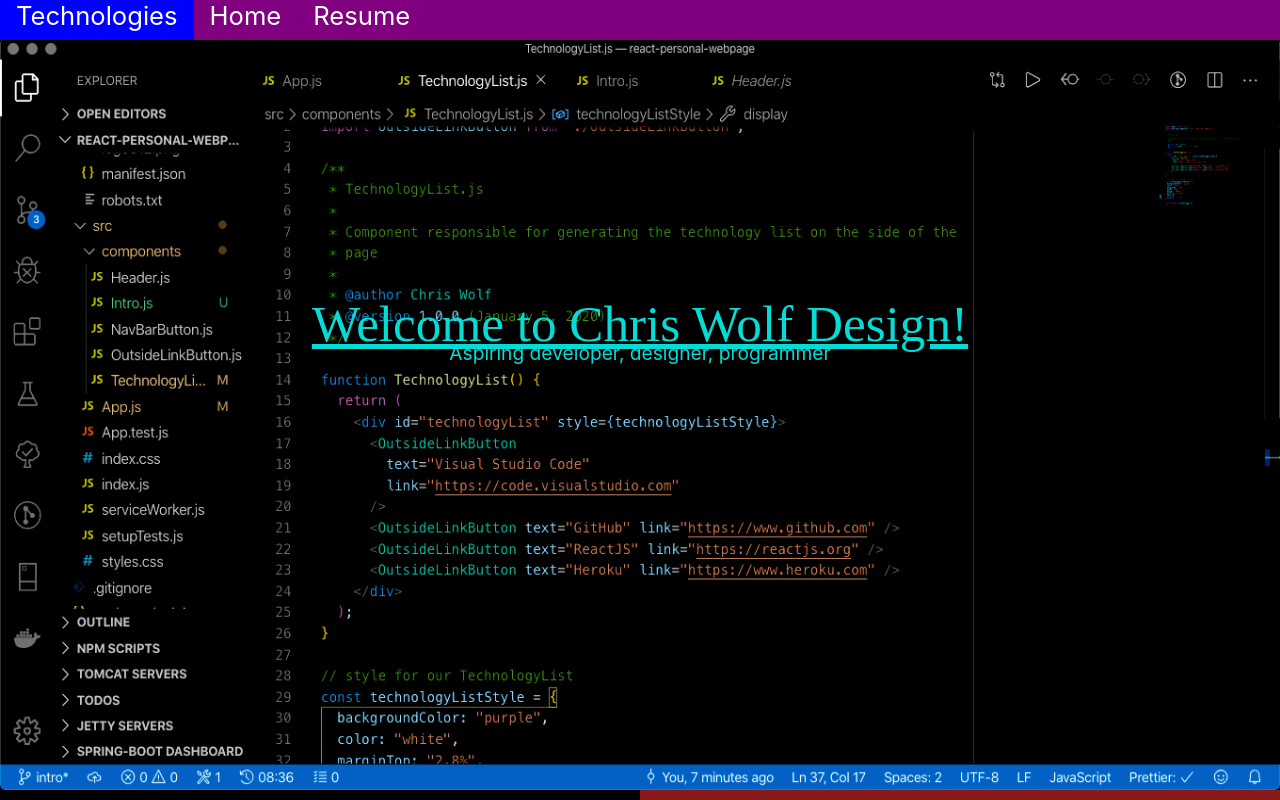
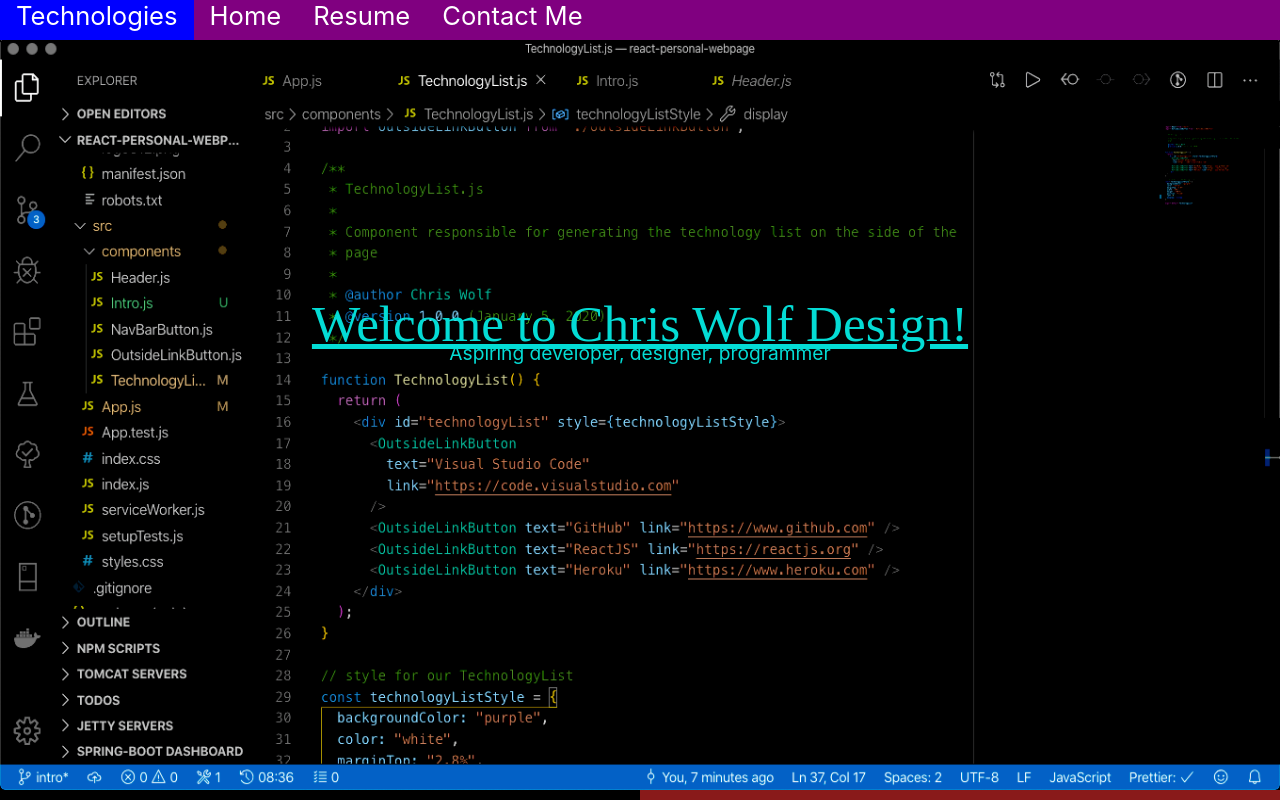
Before and after one commit to chriswolfdesign/chriswolfdesign, a React (Create React App) app: page / in a window 1280 px wide. Shown: the top 800 px of the page. Built offline with nearby package versions, Linux system fonts and the light colour scheme.

Commit message:
Created Contact NavBarButton

```diff
--- a/src/components/Header.js
+++ b/src/components/Header.js
@@ -31,6 +31,7 @@
         function={this.toggleTechnologyVisibility}/>
         <NavBarLinkButton text="Home" link="/home" />
         <NavBarLinkButton text="Resume" link={"/resume"} />
+        <NavBarLinkButton text="Contact Me" link={"/contact"} />
       </div>
     );
   }
```
